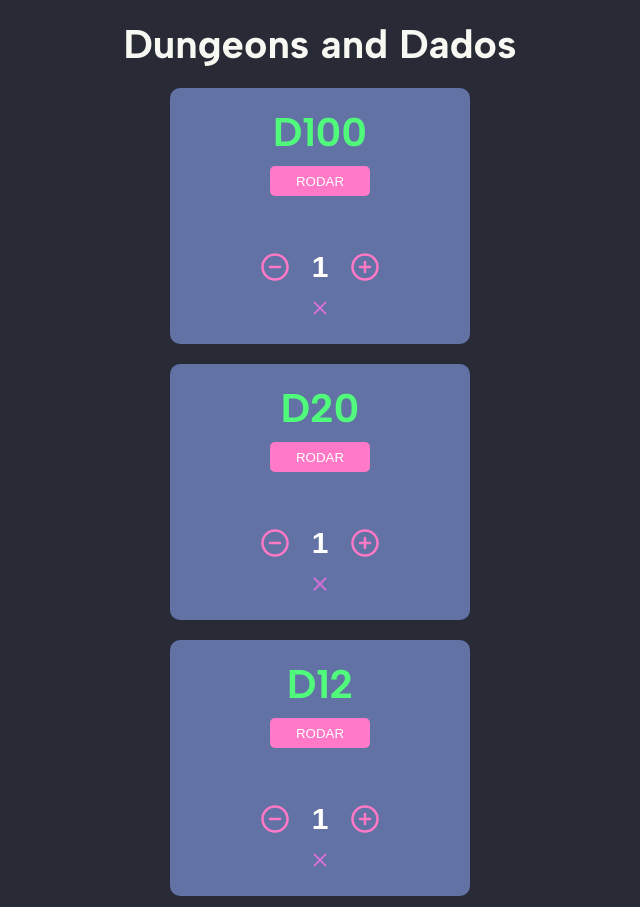
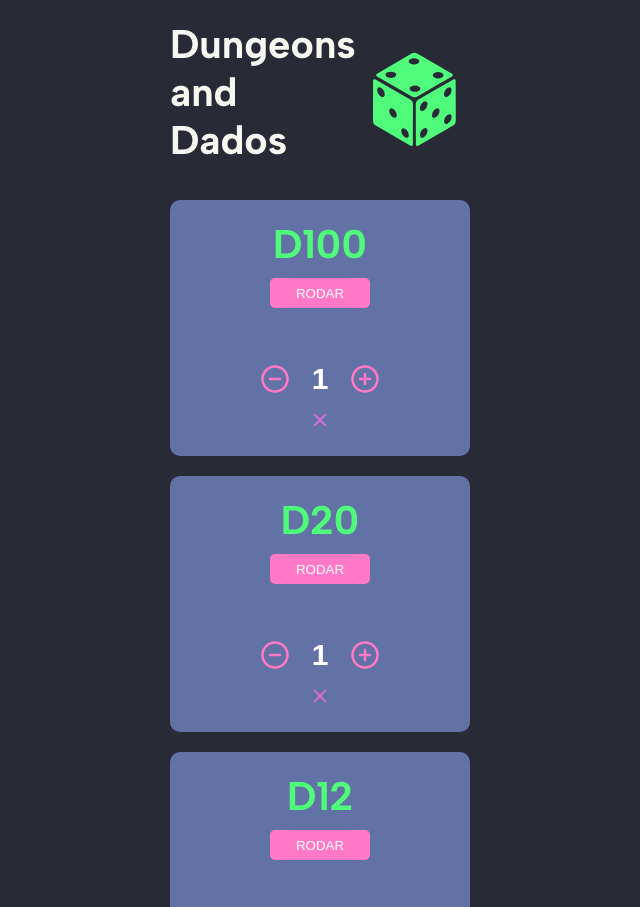
Before and after one commit to xfelipetavares/Dungeons-and-Dados, a plain HTML site: page index.html in a window 1280 px wide. Shown: the top 907 px of the page, without its empty margins (320-960 px from the left). Drawn offline with Linux system fonts and the light colour scheme; files whose address does not match are found by name.

Commit message:
alteracoes no logo img

```diff
--- a/index.html
+++ b/index.html
@@ -13,20 +13,21 @@
 </head>
 
 <body>
+    <div class="wrapper">
+        <header id="header">
             <h1>Dungeons and Dados</h1>
-
+            <img src="assets/logo_dado.svg" alt="">
+        </header>
         <div class="cards">
             <div class="dado">
                 <h3>D100</h3>
                 <button class="rowButton" onclick="xamad100()">Rodar</button>
                 <input type="text" name="" id="resultDadoD100">
-
                 <div class="vantagem">
                     <div class="buttonSoma" onclick="diminuir()"><img src="/assets/botaoMenos.svg" alt=""></div>
                     <input type="text" value="1" id="multiplicador">
                     <div class="buttonSoma" onclick="somar()"><img src="/assets/botaoSoma.svg" alt=""></div>
                 </div>
-
                 <button class="cleanButton" id="cleanerD100" onclick="cleanerD100()"><img src="/assets/botaoLimpar1.svg"
                         alt=""></button>
             </div>
@@ -34,13 +35,11 @@
                 <h3>D20</h3>
                 <button class="rowButton" onclick="xamad20()">Rodar</button>
                 <input type="text" name="" id="resultDadoD20">
-
                 <div class="vantagem">
                     <div class="buttonSoma" onclick="diminuir()"><img src="/assets//assets/botaoMenos.svg" alt=""></div>
                     <input type="text" value="1" id="multiplicador">
                     <div class="buttonSoma" onclick="somar()"><img src="/assets/botaoSoma.svg" alt=""></div>
                 </div>
-
                 <button class="cleanButton" id="cleanerD20" onclick="cleanerD20()"><img src="/assets/botaoLimpar1.svg"
                         alt=""></button>
             </div>
@@ -48,13 +47,11 @@
                 <h3>D12</h3>
                 <button class="rowButton" onclick="xamad12()">Rodar</button>
                 <input type="text" name="" id="resultDadoD12">
-
                 <div class="vantagem">
                     <div class="buttonSoma" onclick="diminuir()"><img src="/assets/botaoMenos.svg" alt=""></div>
                     <input type="text" value="1" id="multiplicador">
                     <div class="buttonSoma" onclick="somar()"><img src="/assets/botaoSoma.svg" alt=""></div>
                 </div>
-
                 <button class="cleanButton" id="cleanerD12" onclick="cleanerD12()"><img src="/assets/botaoLimpar1.svg"
                         alt=""></button>
             </div>
@@ -126,6 +123,7 @@
                 <button class="cleanButton" id="cleanerD2" onclick="cleanerD2()"><img src="/assets/botaoLimpar1.svg" alt=""></button>
             </div>
         </div>
+    </div>
 
     <script src="scripts/main.js"></script>
 </body>
--- a/styles/main.css
+++ b/styles/main.css
@@ -26,6 +26,34 @@ body {
     font-size: 1.6rem;
     color: #50fa7b;
 }
+.wrapper {
+    max-width: 30rem;
+}
+#header {
+    display: flex;
+    flex-direction: row;
+    height: 200px;
+    width: 100%;
+
+    justify-content: space-between;
+}
+
+#header img {
+    width: 11.1rem;
+}
+h1 {
+    color: #f8f8f2;
+    margin-block: 2rem;
+    font-size: 4rem;
+    width: 11.1rem;
+    text-align: left;
+}
+h3 {
+    text-align: center;
+    font-weight: 700;
+    font-size: 4rem;
+    text-align: left;
+}
 
 
 #multiplicador {
@@ -33,11 +61,6 @@ body {
     color: white;
     width: 4rem;
 
-}
-h1 {
-    color: #f8f8f2;
-    margin-block: 2rem;
-    font-size: 4rem;
 }
 .buttonSoma {
     width: 30px;
@@ -99,9 +122,3 @@ h1 {
     align-items: center;
     row-gap: 1rem;
 }
-
-h3 {
-    text-align: center;
-    font-weight: 700;
-    font-size: 4rem;
-}
```
Also changed, not shown: assets/logo_dado.svg (added). Lines whose indentation alone changed are shown as unchanged.
